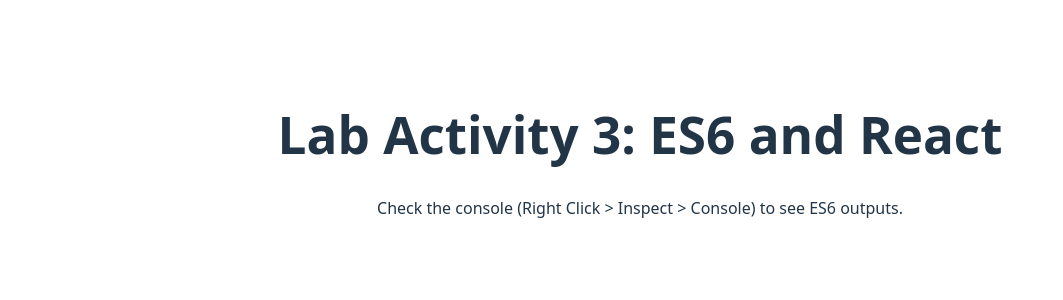
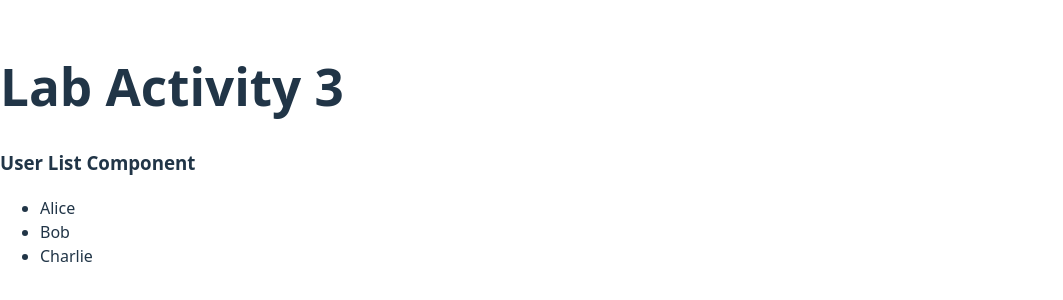
Before and after one commit to princedwayne32/react-es6-lab, a React (Vite) app: page / in a window 1280 px wide. Shown: the part 246-546 px from the top of the page, without its empty margins (0-1063 px from the left). Built offline with nearby package versions, Linux system fonts and the light colour scheme.

Commit message:
Add UserList component

```diff
--- a/src/App.jsx
+++ b/src/App.jsx
@@ -1,21 +1,13 @@
 import React from 'react';
-import './App.css';
+import UserList from './UserList'; // Import the new component
 
 function App() {
-  // ES6+ Feature: Arrow Functions and Map
-  const names = ['Alice', 'Bob', 'Charlie'];
-  const doubled = names.map(name => name.length * 2);
-  console.log('Doubled lengths:', doubled);
-
-  // ES6+ Feature: Destructuring
-  const person = { name: 'Alice', age: 25 };
-  const { name, age } = person;
-  console.log('Destructured:', name, age);
+  const users = ['Alice', 'Bob', 'Charlie'];
 
   return (
-    <div className="App">
-      <h1>Lab Activity 3: ES6 and React</h1>
-      <p>Check the console (Right Click > Inspect > Console) to see ES6 outputs.</p>
+    <div>
+      <h1>Lab Activity 3</h1>
+      <UserList users={users} />
     </div>
   );
 }
--- /dev/null
+++ b/src/UserList.jsx
@@ -0,0 +1,14 @@
+import React from 'react';
+
+function UserList({ users }) {
+  return (
+    <div>
+      <h3>User List Component</h3>
+      <ul>
+        {users.map(user => <li key={user}>{user}</li>)}
+      </ul>
+    </div>
+  );
+}
+
+export default UserList;
```
